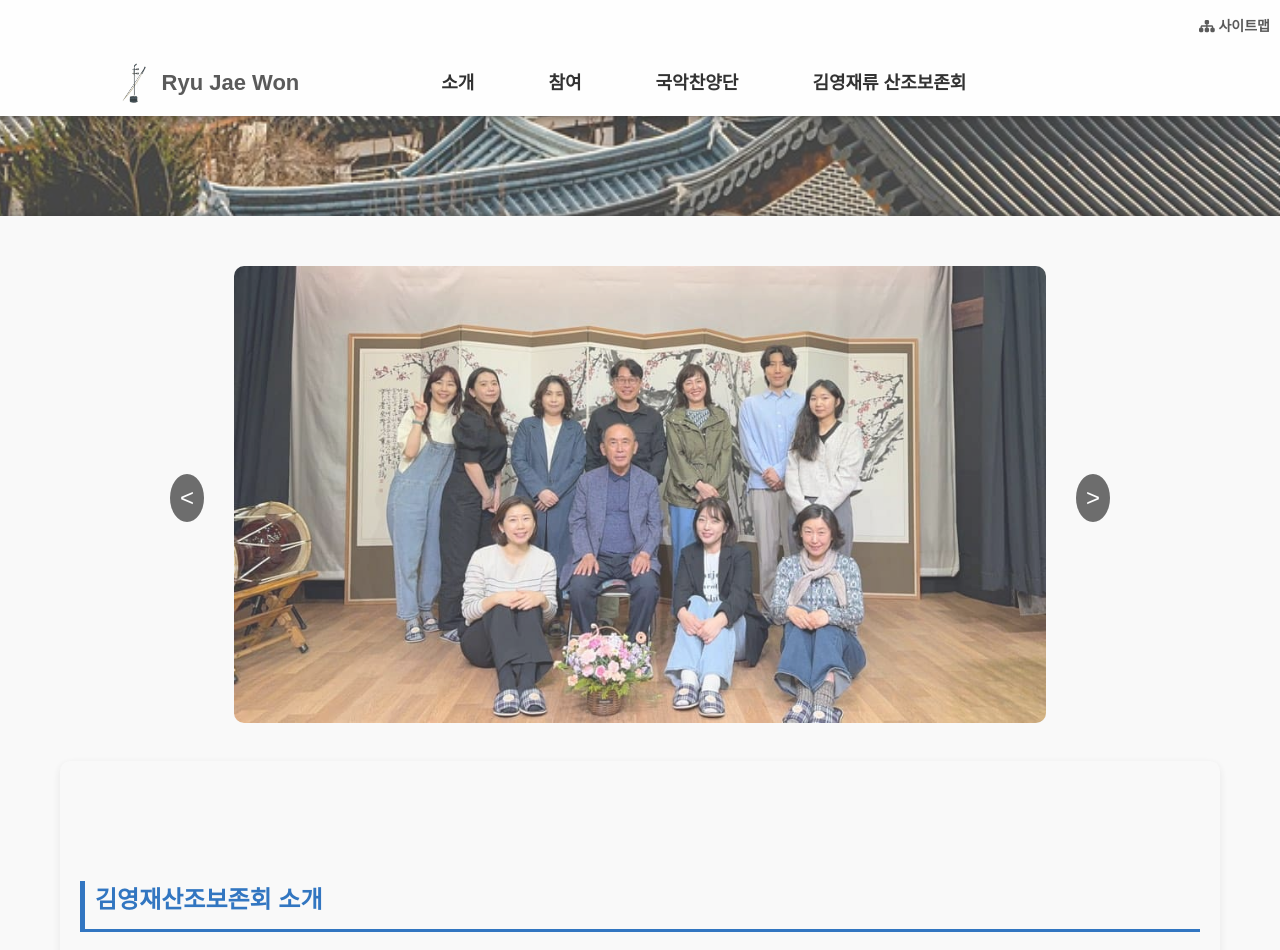
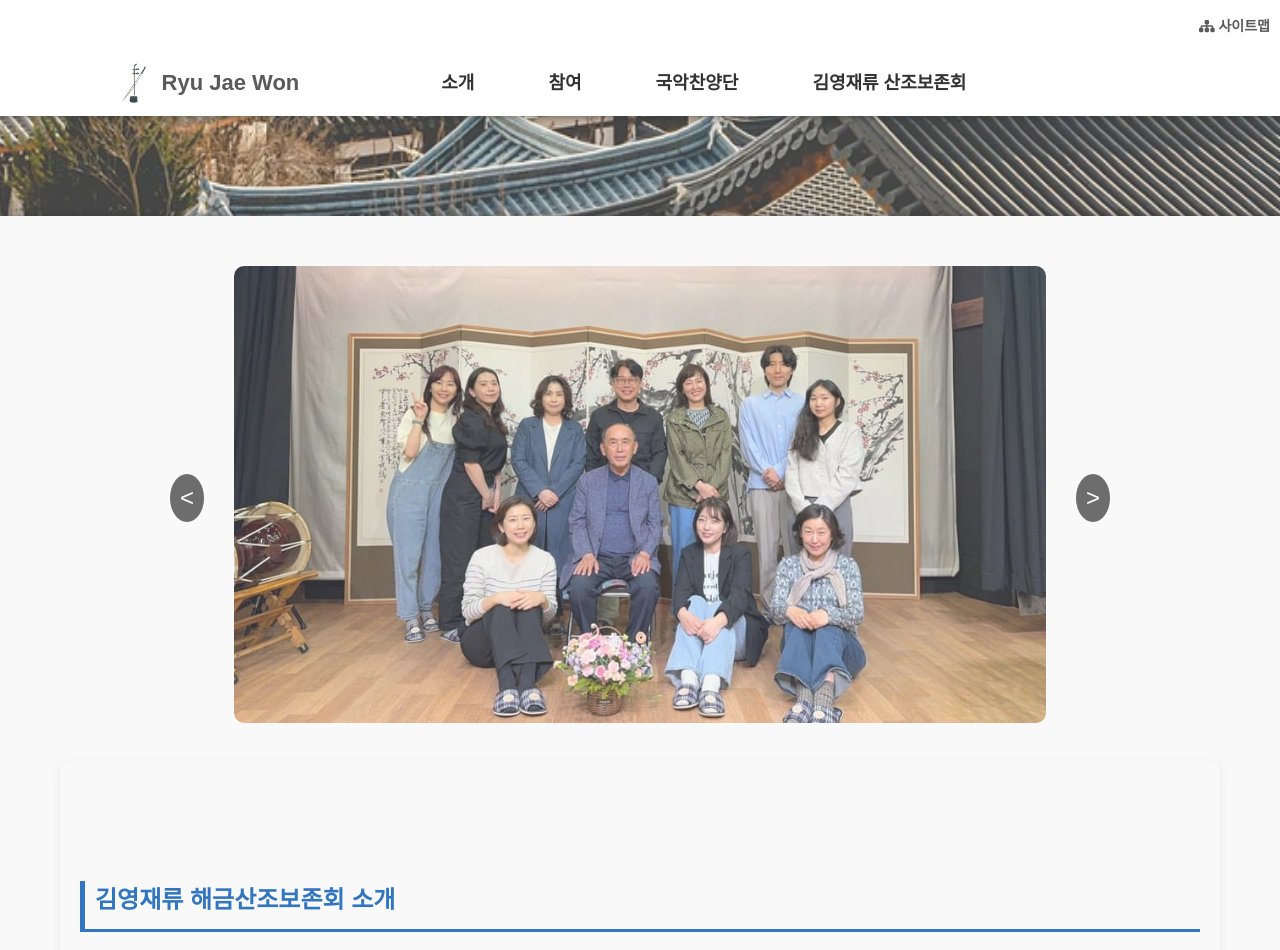
Before and after one commit to BrightLuminate/jawnproject, a React (Create React App) app: page /kim-young-jae-introduction in a window 1280 px wide. Shown: the top 950 px of the page. Built offline with nearby package versions, Linux system fonts and the light colour scheme.

Commit message:
Update KimYoungJaeIntroduction.js

```diff
--- a/src/components/KimYoungJaeIntroduction.js
+++ b/src/components/KimYoungJaeIntroduction.js
@@ -66,7 +66,7 @@ const KimYoungJaeIntroduction = () => {
           <section  className="description">
 
 
-            <h2>김영재산조보존회 소개</h2>
+            <h2>김영재류 해금산조보존회 소개</h2>
 
             <p>
               김영재류 해금산조보존회는 해금 명인 지영희 선생님으로부터 김영재 선생님에게 전수된 민속악의 정수를 보존하고 계승·발전시키기 위해 설립된 단체입니다.
```
